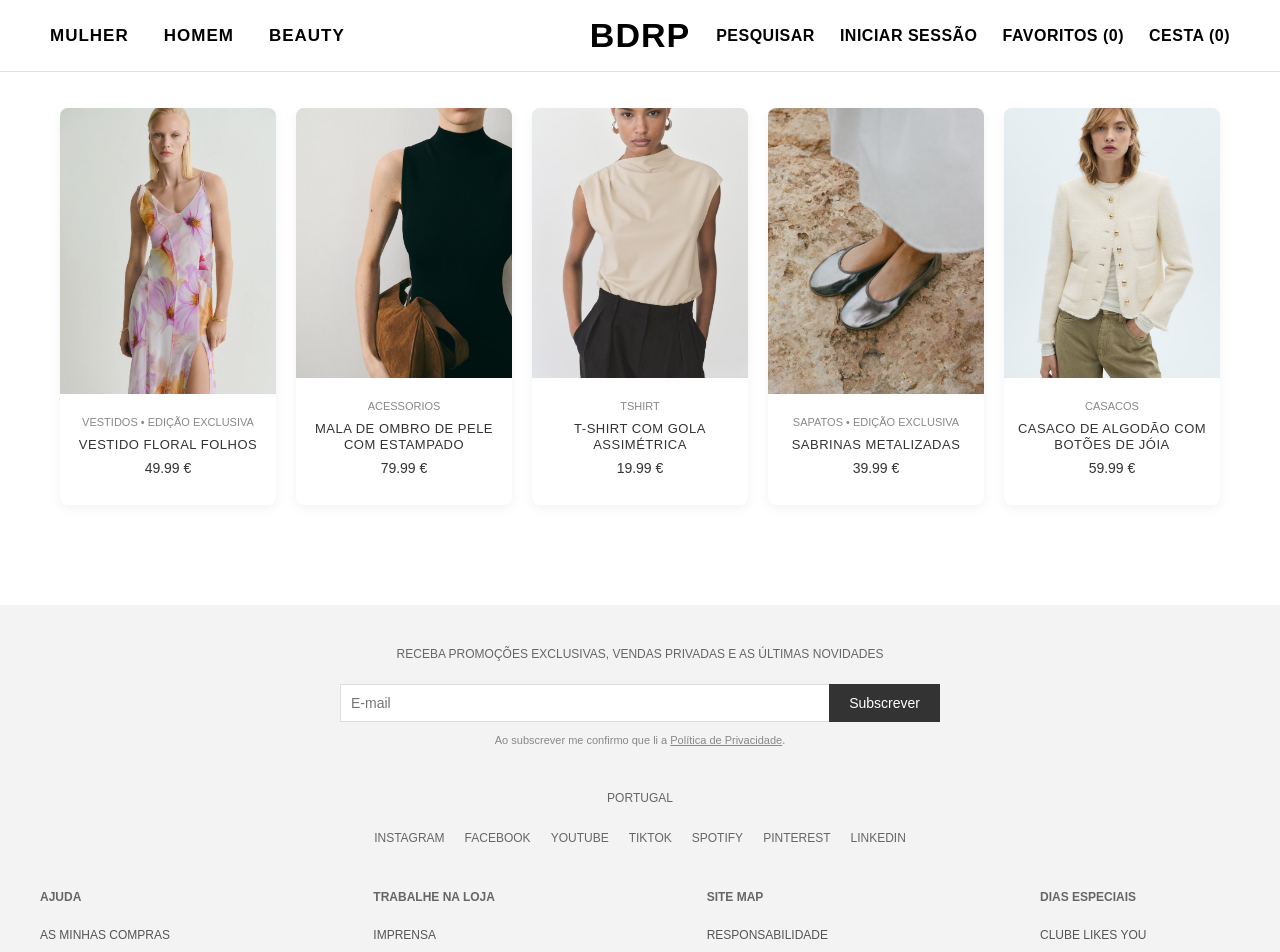
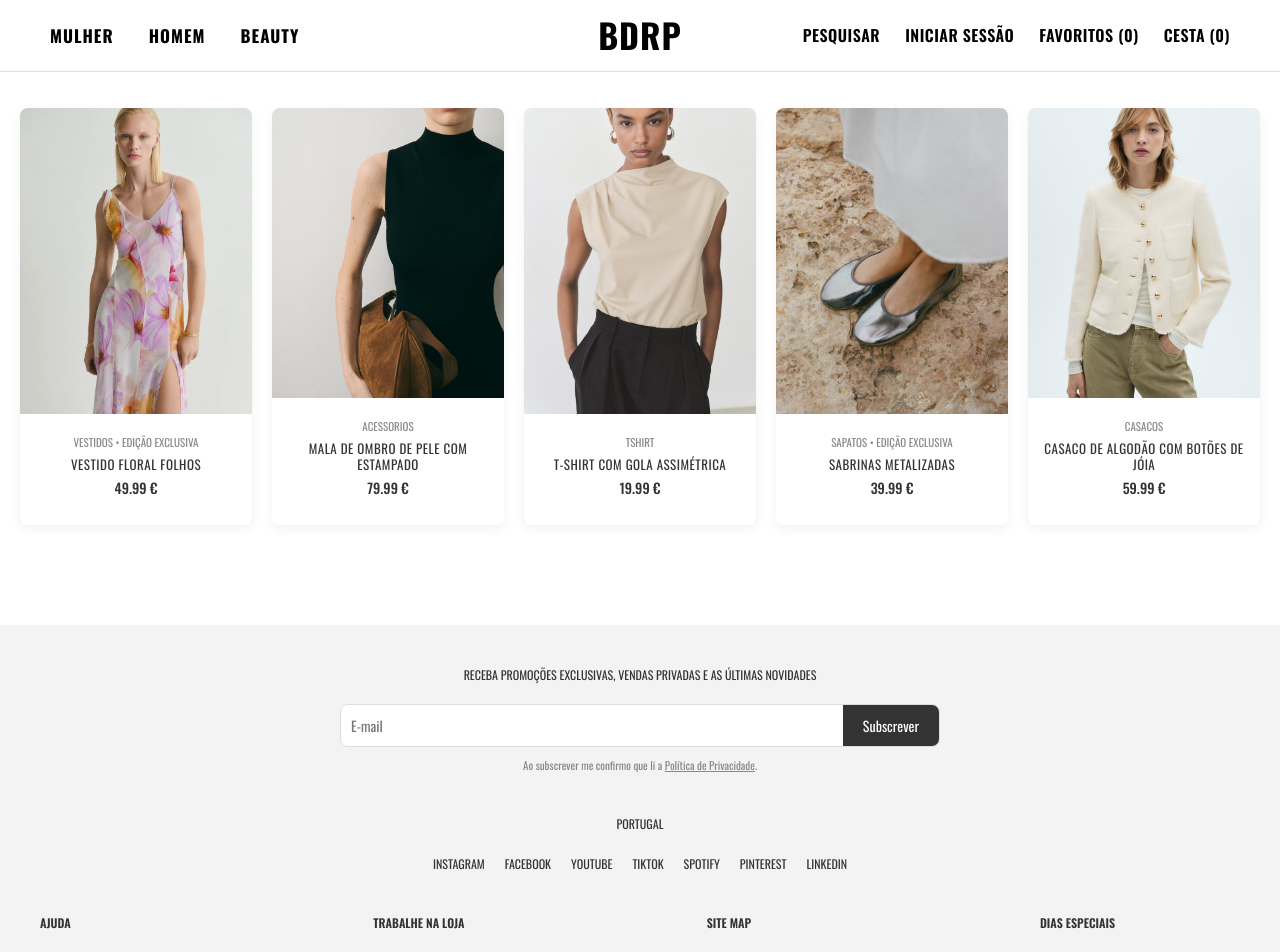
Before and after one commit to dulceamarante/Projeto_Web_Cloud, a React (Create React App) app: page /products in a window 1280 px wide. Shown: the top 952 px of the page. Built offline with nearby package versions, Linux system fonts and the light colour scheme.

Commit message:
melhorias

```diff
--- a/public/index.html
+++ b/public/index.html
@@ -3,6 +3,7 @@
   <head>
     <meta charset="utf-8" />
     <link rel="icon" href="%PUBLIC_URL%/logo.ico" />
+    <link href="https://fonts.googleapis.com/css2?family=Oswald:wght@500;700&display=swap" rel="stylesheet">
     <meta name="viewport" content="width=device-width, initial-scale=1" />
     <meta name="theme-color" content="#000000" />
     <meta
@@ -10,6 +11,7 @@
       content="Web site created using create-react-app"
     />
     <link rel="apple-touch-icon" href="%PUBLIC_URL%/logo192.png" />
+
     <!--
       manifest.json provides metadata used when your web app is installed on a
       user's mobile device or desktop. See https://developers.google.com/web/fundamentals/web-app-manifest/
--- a/src/App.css
+++ b/src/App.css
@@ -1,3 +1,12 @@
+/* Aplica Oswald a todo o projecto */
+html, body {
+  font-family: 'Oswald', sans-serif;
+}
+
+/* Opcional: garante que todos os elementos herdam */
+* {
+  font-family: inherit;
+}
 .App {
   text-align: center;
 }
--- a/src/assets/css/main.css
+++ b/src/assets/css/main.css
@@ -3299,6 +3299,15 @@ input.num-product::-webkit-inner-spin-button {
     padding-left: 60px;
   }
 
+  /* Aplica Oswald a todo o projecto */
+html, body {
+  font-family: 'Oswald', sans-serif;
+}
+
+/* Opcional: garante que todos os elementos herdam */
+* {
+  font-family: inherit;
+}
 
 }
 
--- a/src/components/home/CategorySection.js
+++ b/src/components/home/CategorySection.js
@@ -40,7 +40,7 @@ const CategorySection = () => {
     <section className="categories-section">
 
 <div className="pack-bags-section">
-        <h2 className="bags-title">FAÇA AS SUAS MALAS</h2>
+        <h2 className="bags-title">PACK YOR BAGS</h2>
       </div>
 
       <div className="categories-grid">
--- a/src/components/home/TopProducts.js
+++ b/src/components/home/TopProducts.js
@@ -27,7 +27,7 @@ export default function TopProducts() {
   return (
     <section className="top-products-section">
       <div className="top-products-inner">
-        <h2 className="section-title">MAIS VENDIDOS</h2>
+        <h2 className="section-title">TOP SELLERS</h2>
         <div className="products-grid">
           {topProducts.map(prod => (
             <ProductCard
--- a/src/components/layout/Footer.css
+++ b/src/components/layout/Footer.css
@@ -1,7 +1,11 @@
+/* src/components/layout/Footer.css */
+
+/* 1) Usa a mesma fonte do site (por ex. Oswald) */
 .footer {
+  font-size: 22px;
   background-color: #f3f3f3;
   padding: 40px 20px;
-    font-family: 'Arial', sans-serif;
+  font-family: 'Oswald', sans-serif;   /* <— trocado de Arial para a fonte do site */
 }
 
 /* Seção Newsletter */
@@ -16,16 +20,19 @@
   margin-bottom: 20px;
 }
 
+/* Form arredondado */
 .newsletter-form {
   display: flex;
   margin-bottom: 10px;
+  border: 1px solid #ddd;
+  border-radius: 8px;      /* <— cantos arredondados no container */
+  overflow: hidden;        /* esconde bordas internas */
 }
 
 .newsletter-form input {
   flex: 1;
   padding: 10px;
-    border: 1px solid #ddd;
-    border-right: none;
+  border: none;            /* já tem border no container */
   font-size: 14px;
 }
 
@@ -46,6 +53,7 @@
 .privacy-policy {
   font-size: 11px !important;
   color: #888;
+  margin-top: 8px;
 }
 
 .privacy-policy a {
@@ -56,6 +64,7 @@
 .country-selector {
   text-align: center;
   margin-bottom: 20px;
+  font-family: 'Oswald', sans-serif;
   font-size: 12px;
 }
 
@@ -69,7 +78,9 @@
 }
 
 .social-links a {
+  font-family: 'Oswald', sans-serif;
   font-size: 12px;
+  color: #333;
 }
 
 /* Links do rodapé */
@@ -79,6 +90,7 @@
   flex-wrap: wrap;
   max-width: 1200px;
   margin: 0 auto;
+  font-family: 'Oswald', sans-serif;
 }
 
 .footer-column {
@@ -104,6 +116,7 @@
 .footer-column a {
   font-size: 12px;
   color: #555;
+  font-family: 'Oswald', sans-serif;
 }
 
 @media (max-width: 768px) {
--- a/src/components/layout/Header.css
+++ b/src/components/layout/Header.css
@@ -1,3 +1,10 @@
+.header-left a,
+.header-right a {
+  font-family: 'Oswald', sans-serif;
+  font-weight: 500;
+  letter-spacing: 1px;
+  text-transform: uppercase;
+}
 * {
   margin: 0;
   padding: 0;
--- a/src/components/layout/Header.js
+++ b/src/components/layout/Header.js
@@ -1,32 +1,33 @@
-import React, { useState, useEffect } from 'react';
+// src/components/layout/Header.js
+import React, { useState, useContext, useEffect } from 'react';
 import { Link } from 'react-router-dom';
+import SearchModal from '../search/SearchModal';
+import FavoritesPopOver from './FavoritesPopOver';
+import { FavoritesContext } from '../../contexts/FavoritesContext';
 import './Header.css';
-import SearchModal from '../search/SearchModal';
 
 const Header = () => {
   const [menuOpen, setMenuOpen] = useState(false);
   const [activeCategory, setActiveCategory] = useState('mulher');
   const [subMenuAnimation, setSubMenuAnimation] = useState('');
   const [searchOpen, setSearchOpen] = useState(false);
+  const [favOpen, setFavOpen] = useState(false);
+  const { favorites } = useContext(FavoritesContext);
 
-  const categories = {
-    mulher: ['CAMISAS', 'T-SHIRTS', 'JEANS', 'CALÇAS', 'CASACOS', 'SAPATOS', 'VESTIDOS', 'ACESSÓRIOS', 'MALHA'],
-    homem: ['CAMISAS', 'T-SHIRTS', 'JEANS', 'CALÇAS', 'CASACOS', 'SAPATOS', 'SWEATSHIRTS', 'FATOS', 'ACESSÓRIOS'],
-    beauty: ['MAKEUP', 'PERFUMES', 'SKINCARE']
-  };
-
+  // Fecha qualquer pop‐over/modal ao carregar Esc
   useEffect(() => {
-    const handleKeyDown = (e) => {
+    const handleKey = e => {
       if (e.key === 'Escape') {
+        setSearchOpen(false);
+        setFavOpen(false);
         setMenuOpen(false);
-        setSearchOpen(false);
       }
     };
-    window.addEventListener('keydown', handleKeyDown);
-    return () => window.removeEventListener('keydown', handleKeyDown);
+    window.addEventListener('keydown', handleKey);
+    return () => window.removeEventListener('keydown', handleKey);
   }, []);
 
-  const toggleSubcategory = (category) => {
+  const toggleSubcategory = category => {
     if (activeCategory === category) return;
     setSubMenuAnimation('slide-out');
     setTimeout(() => {
@@ -35,23 +36,58 @@ const Header = () => {
     }, 300);
   };
 
+  const categories = {
+    mulher: ['CAMISAS','T-SHIRTS','JEANS','CALÇAS','CASACOS','SAPATOS','VESTIDOS','ACESSÓRIOS','MALHA'],
+    homem:  ['CAMISAS','T-SHIRTS','JEANS','CALÇAS','CASACOS','SAPATOS','SWEATSHIRTS','FATOS','ACESSÓRIOS'],
+    beauty: ['MAKEUP','PERFUMES','SKINCARE']
+  };
+
   return (
     <>
       <header className="header">
+        {/* Left: categorias principais */}
         <div className="header-left">
-          <a href="#" onClick={(e) => { e.preventDefault(); setMenuOpen(true); setActiveCategory('mulher'); }}>MULHER</a>
-          <a href="#" onClick={(e) => { e.preventDefault(); setMenuOpen(true); setActiveCategory('homem'); }}>HOMEM</a>
-          <a href="#" onClick={(e) => { e.preventDefault(); setMenuOpen(true); setActiveCategory('beauty'); }}>BEAUTY</a>
+          {Object.keys(categories).map(cat => (
+            <a
+              href="#"
+              key={cat}
+              onClick={e => {
+                e.preventDefault();
+                setMenuOpen(true);
+                setActiveCategory(cat);
+              }}
+            >
+              {cat.toUpperCase()}
+            </a>
+          ))}
         </div>
 
+        {/* Center: logo */}
         <div className="header-center">
           <Link to="/">BDRP</Link>
         </div>
 
+        {/* Right: pesquisar, sessão, favoritos e cesta */}
         <div className="header-right">
-          <a href="#" onClick={(e) => { e.preventDefault(); setSearchOpen(true); }}>PESQUISAR</a>
+          <a
+            href="#"
+            onClick={e => {
+              e.preventDefault();
+              setSearchOpen(true);
+            }}
+          >
+            PESQUISAR
+          </a>
           <Link to="/login">INICIAR SESSÃO</Link>
-          <Link to="/favorites">FAVORITOS (0)</Link>
+          <a
+            href="#"
+            onClick={e => {
+              e.preventDefault();
+              setFavOpen(o => !o);
+            }}
+          >
+            FAVORITOS ({favorites.length})
+          </a>
           <Link to="/cart">CESTA (0)</Link>
         </div>
       </header>
@@ -60,14 +96,22 @@ const Header = () => {
       {menuOpen && (
         <div className="side-menu-wrapper">
           <div className="side-menu">
-            <button className="close-menu-button" onClick={() => setMenuOpen(false)}>×</button>
+            <button
+              className="close-menu-button"
+              onClick={() => setMenuOpen(false)}
+            >
+              ×
+            </button>
             <div className="main-categories">
-              {Object.keys(categories).map((cat) => (
+              {Object.keys(categories).map(cat => (
                 <a
                   href="#"
                   key={cat}
                   className={activeCategory === cat ? 'active' : ''}
-                  onClick={(e) => { e.preventDefault(); toggleSubcategory(cat); }}
+                  onClick={e => {
+                    e.preventDefault();
+                    toggleSubcategory(cat);
+                  }}
                 >
                   {cat.toUpperCase()}
                 </a>
@@ -75,22 +119,35 @@ const Header = () => {
             </div>
             <div className={`subcategories-container ${subMenuAnimation}`}>
               <ul className="category-list">
-                {categories[activeCategory].map((item, index) => (
-                  <li key={index}>
-                    <Link to={`/products?category=${item.toLowerCase()}`} onClick={() => setMenuOpen(false)}>
-                      {item}
+                {categories[activeCategory].map((sub, i) => (
+                  <li key={i}>
+                    <Link
+                      to={`/products?category=${sub.toLowerCase()}`}
+                      onClick={() => setMenuOpen(false)}
+                    >
+                      {sub}
                     </Link>
                   </li>
                 ))}
               </ul>
             </div>
           </div>
-          <div className="side-menu-overlay" onClick={() => setMenuOpen(false)}></div>
+          <div
+            className="side-menu-overlay"
+            onClick={() => setMenuOpen(false)}
+          />
         </div>
       )}
 
-      {/* Modal de Pesquisa */}
-      {searchOpen && <SearchModal onClose={() => setSearchOpen(false)} />}
+      {/* Modal de pesquisa */}
+      {searchOpen && (
+        <SearchModal onClose={() => setSearchOpen(false)} />
+      )}
+
+      {/* Pop-over de favoritos */}
+      {favOpen && (
+        <FavoritesPopOver onClose={() => setFavOpen(false)} />
+      )}
     </>
   );
 };
--- a/src/index.css
+++ b/src/index.css
@@ -1,13 +1,14 @@
-body {
+/* 1) Importa a Google Font */
+@import url('https://fonts.googleapis.com/css2?family=Oswald:wght@400;500;600;700&display=swap');
+
+/* 2) Aplica Oswald a TODO o projecto */
+html, body, #root {
   margin: 0;
-  font-family: -apple-system, BlinkMacSystemFont, 'Segoe UI', 'Roboto', 'Oxygen',
-    'Ubuntu', 'Cantarell', 'Fira Sans', 'Droid Sans', 'Helvetica Neue',
-    sans-serif;
-  -webkit-font-smoothing: antialiased;
-  -moz-osx-font-smoothing: grayscale;
+  padding: 0;
+  font-family: 'Oswald', sans-serif;
 }
 
-code {
-  font-family: source-code-pro, Menlo, Monaco, Consolas, 'Courier New',
-    monospace;
+/* 3) Faz com que todos os elementos herdem */
+*, *::before, *::after {
+  font-family: inherit;
 }
--- a/src/index.js
+++ b/src/index.js
@@ -1,10 +1,11 @@
 import React from 'react';
 import ReactDOM from 'react-dom/client';
+import './index.css';   // CSS global com a Oswald
 import App from './App';
 
-// Estilos Cozastore
-import './assets/css/util.css';
-import './assets/css/main.css';
-
 const root = ReactDOM.createRoot(document.getElementById('root'));
-root.render(<App />);
+root.render(
+  <React.StrictMode>
+    <App />
+  </React.StrictMode>
+);
```
Also changed, not shown: src/components/home/CategorySection.css (+8 -3 lines), src/components/home/TopProducts.css (+10 -9 lines). Lines whose indentation alone changed are shown as unchanged.
